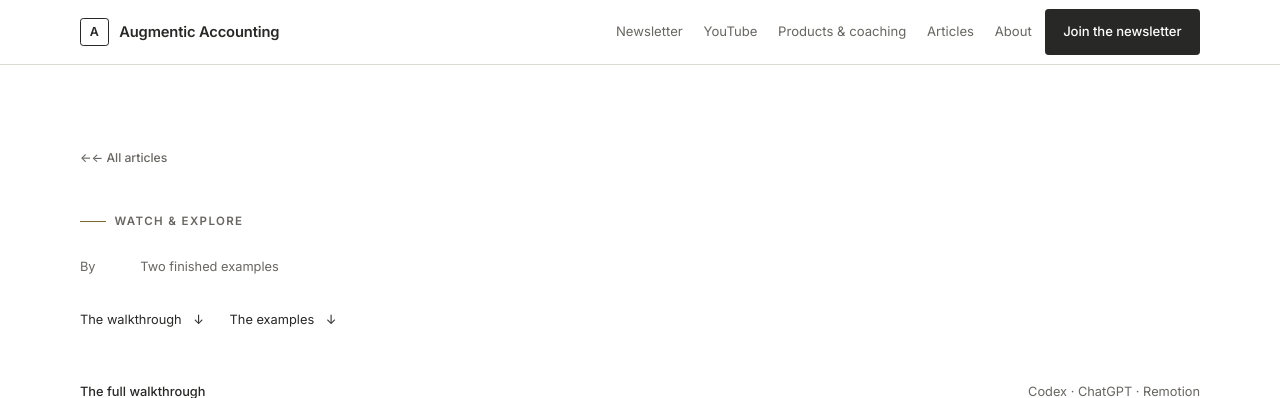
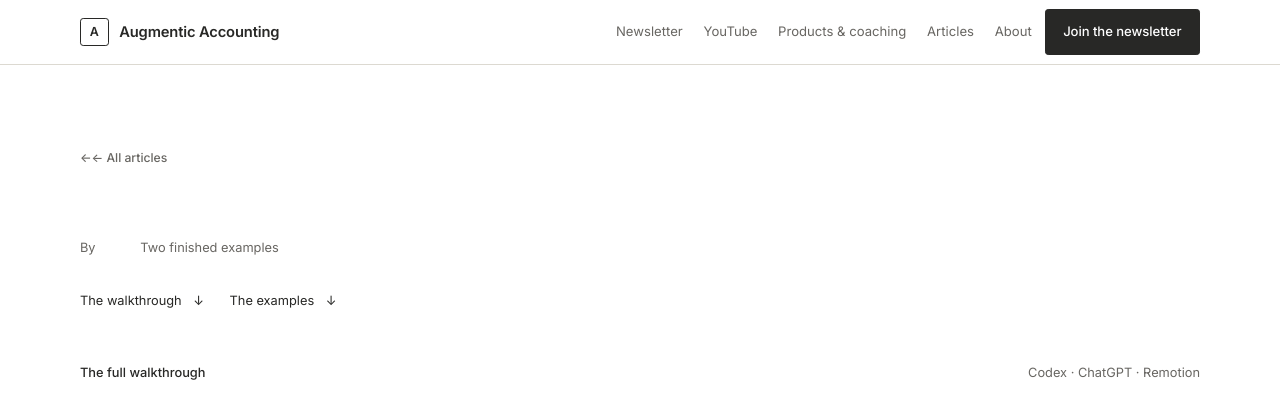
Before and after one commit to bennett-bernard/augmentic-accounting-site, a Python web app: template templates/article-video.html in a window 1280 px wide. Shown: the top 398 px of the page. Run offline with Jinja, Linux system fonts and the light colour scheme; the template is opened without the code that fills it, so the values that code supplies are empty; some libraries are stand-ins or nearby versions.

Commit message:
Publish AI video walkthrough and simplify article labels

```diff
--- a/static/css/video-companion.css
+++ b/static/css/video-companion.css
@@ -10,10 +10,6 @@
 .companion-intro .breadcrumb-link {
     display: inline-block;
     margin-bottom: 2.75rem;
-}
-
-.companion-intro .eyebrow {
-    display: flex;
 }
 
 .companion-intro h1 {
--- a/templates/article-video.html
+++ b/templates/article-video.html
@@ -3,7 +3,7 @@
 {% block title %}{{ metadata.title }} | Augmentic Accounting{% endblock %}
 {% block description %}{{ metadata.excerpt }}{% endblock %}
 {% block extra_head %}
-<link rel="stylesheet" href="{{ url_for('static', path='css/video-companion.css') }}?v=20260904">
+<link rel="stylesheet" href="{{ url_for('static', path='css/video-companion.css') }}?v=20260904-youtube">
 <script defer src="{{ url_for('static', path='js/video-companion.js') }}?v=20260904"></script>
 {% endblock %}
 
@@ -11,7 +11,6 @@
 <article class="video-companion">
     <header class="companion-intro container">
         <a href="{{ url_for('list_all_articles') }}" class="breadcrumb-link">&larr; All articles</a>
-        <p class="eyebrow">Watch &amp; explore</p>
         <h1>{{ metadata.title }}</h1>
         <p class="companion-lead">{{ metadata.subtitle }}</p>
         <div class="companion-meta">
@@ -50,7 +49,6 @@
     <section class="companion-examples" id="examples" aria-labelledby="examples-title">
         <div class="container">
             <div class="companion-section-heading">
-                <p class="eyebrow">The finished videos</p>
                 <h2 id="examples-title">See the finished examples.</h2>
                 <p>Watch each video in its original vertical format, or download the file for a closer look.</p>
             </div>
@@ -82,7 +80,6 @@
 
     <aside class="companion-newsletter container" aria-labelledby="companion-newsletter-title">
         <div>
-            <p class="eyebrow">Keep exploring</p>
             <h2 id="companion-newsletter-title">More practical AI for accountants.</h2>
             <p>Get the next experiment, useful workflow, and honest take in your inbox.</p>
         </div>
```
Also changed, not shown: articles/2026/09/ai-videos-for-accountants.md (+1 -2 lines), tests/test_build_static.py (+5 -1 lines).
